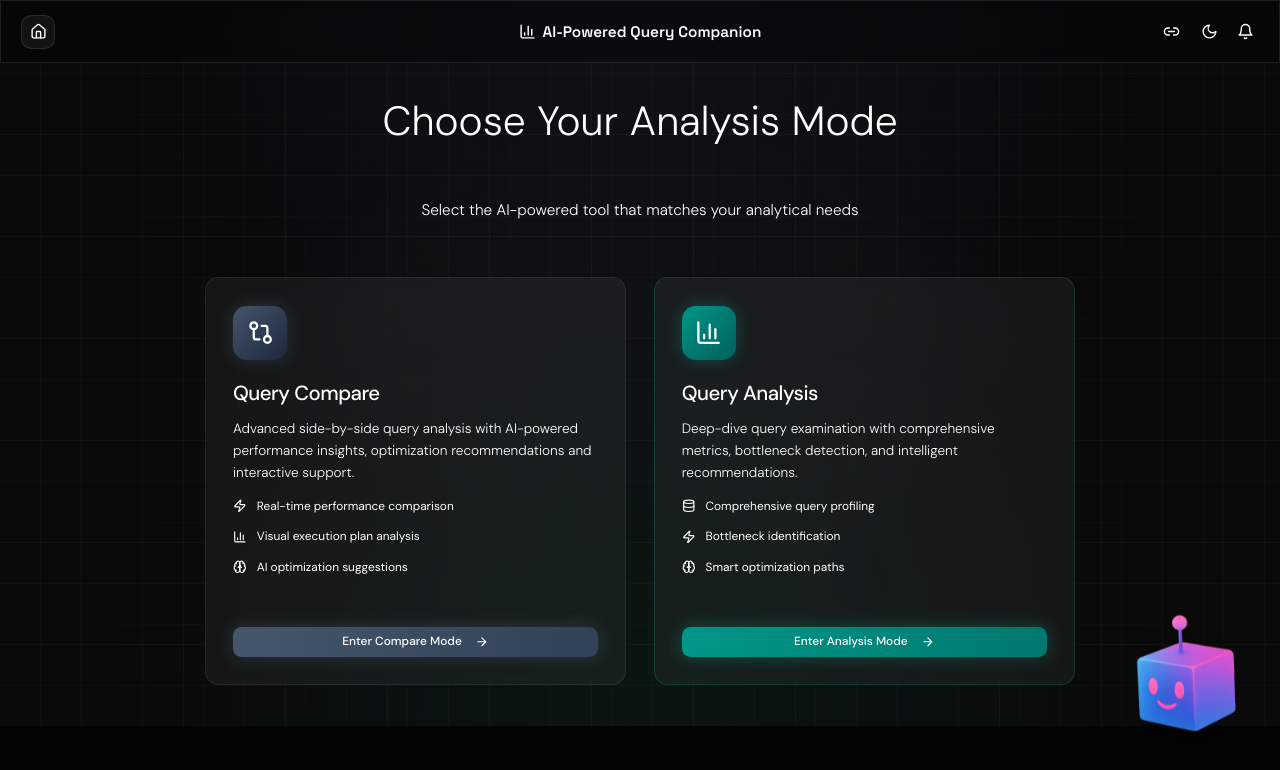
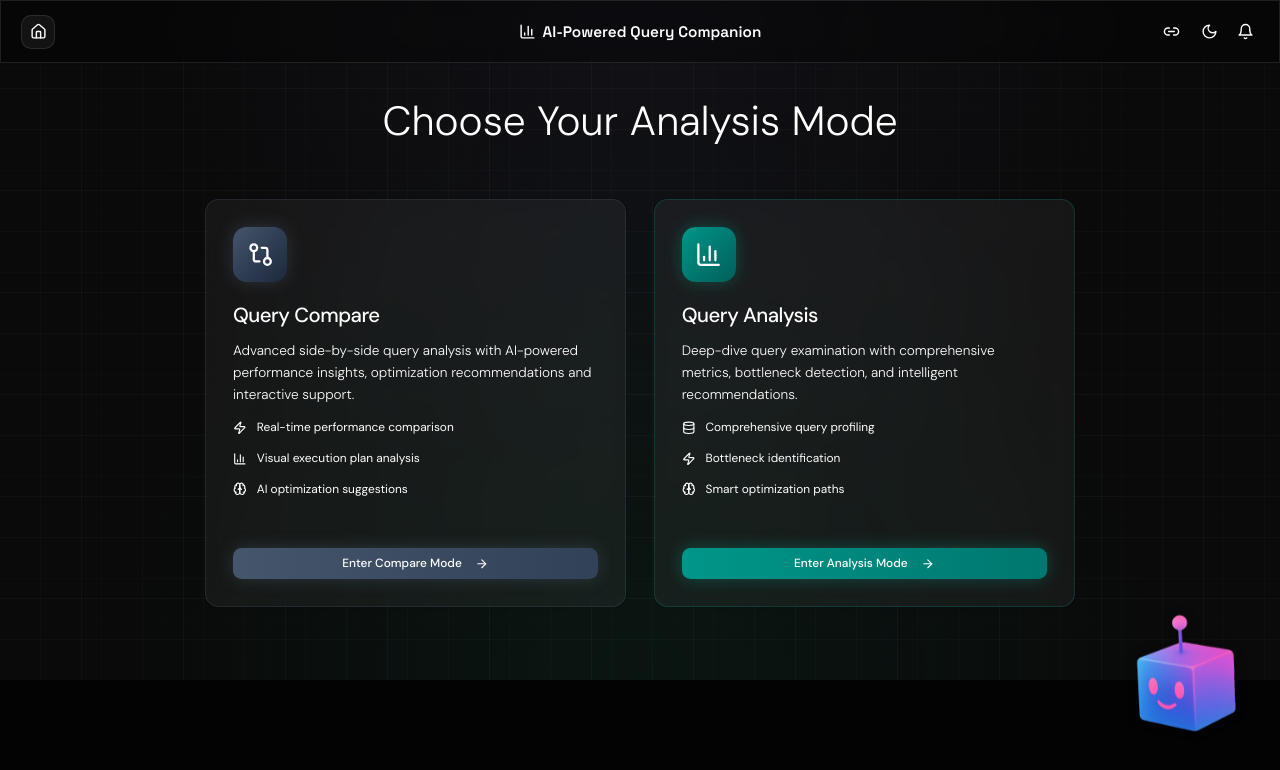
Before and after one commit to AverageNftEnjoyer/AIQueryCompanion, a Next.js app in the folder my-app/: page / in a window 1280 px wide. Shown: the top 770 px of the page. Built offline with nearby package versions, Linux system fonts and the light colour scheme.

Commit message:
removed unused text

```diff
--- a/my-app/app/globals.css
+++ b/my-app/app/globals.css
@@ -308,3 +308,9 @@ html.dark { color-scheme: dark; }
   scrollbar-width: thin;
   scrollbar-color: #e5e7eb #ffffff !important;
 }
+@media (max-width: 1536px) and (min-width: 1024px) {
+            html { zoom: .90; }
+          }
+@media (max-width: 1366px) and (min-width: 1024px) {
+            html { zoom: .85; }
+          }
--- a/my-app/app/page.tsx
+++ b/my-app/app/page.tsx
@@ -277,13 +277,6 @@ export default function Page() {
             >
               Choose Your Analysis Mode
             </h2>
-            <p
-              className={`text-lg text-center mb-16 text-pretty font-light animate-slide-up ${
-                isLight ? "text-slate-600" : "text-muted-foreground"
-              }`}
-            >
-              Select the AI-powered tool that matches your analytical needs
-            </p>
 
             <div className="grid md:grid-cols-2 gap-8 max-w-5xl mx-auto">
               {/* Query Compare */}
```
